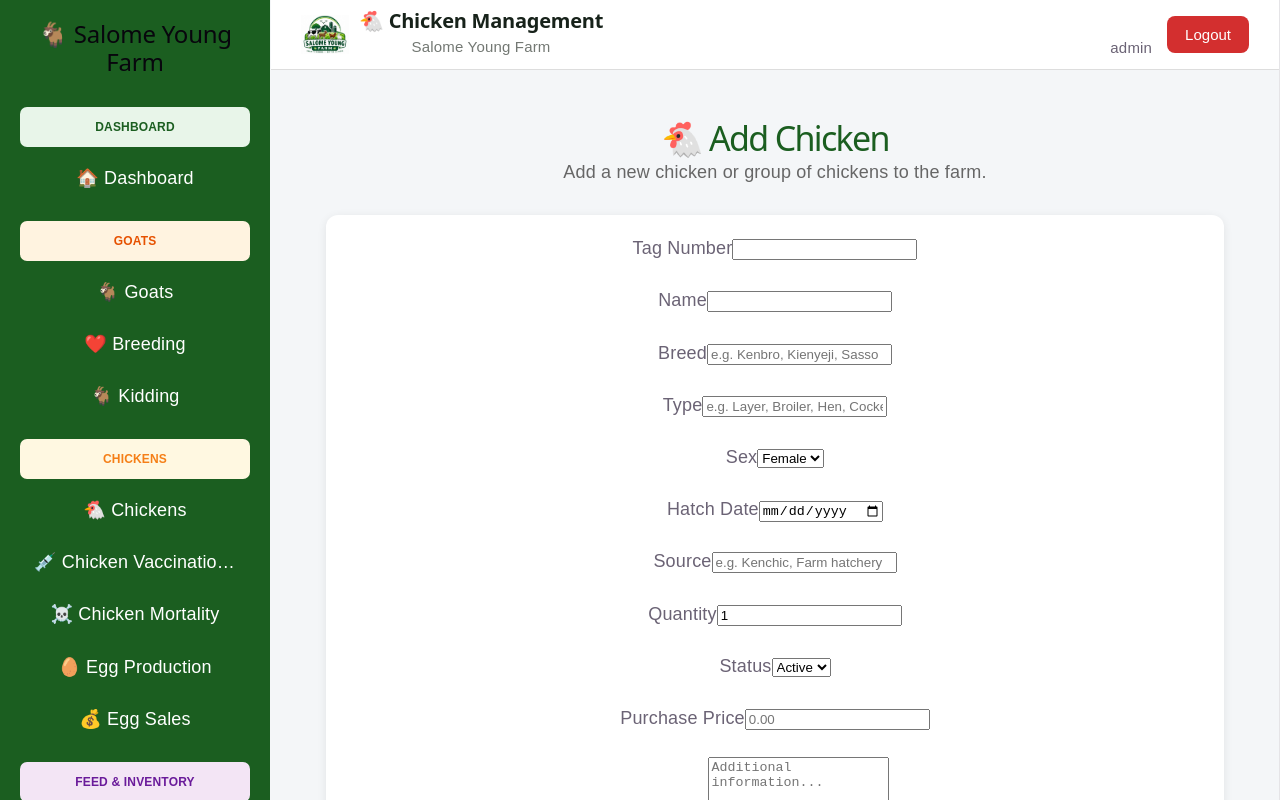
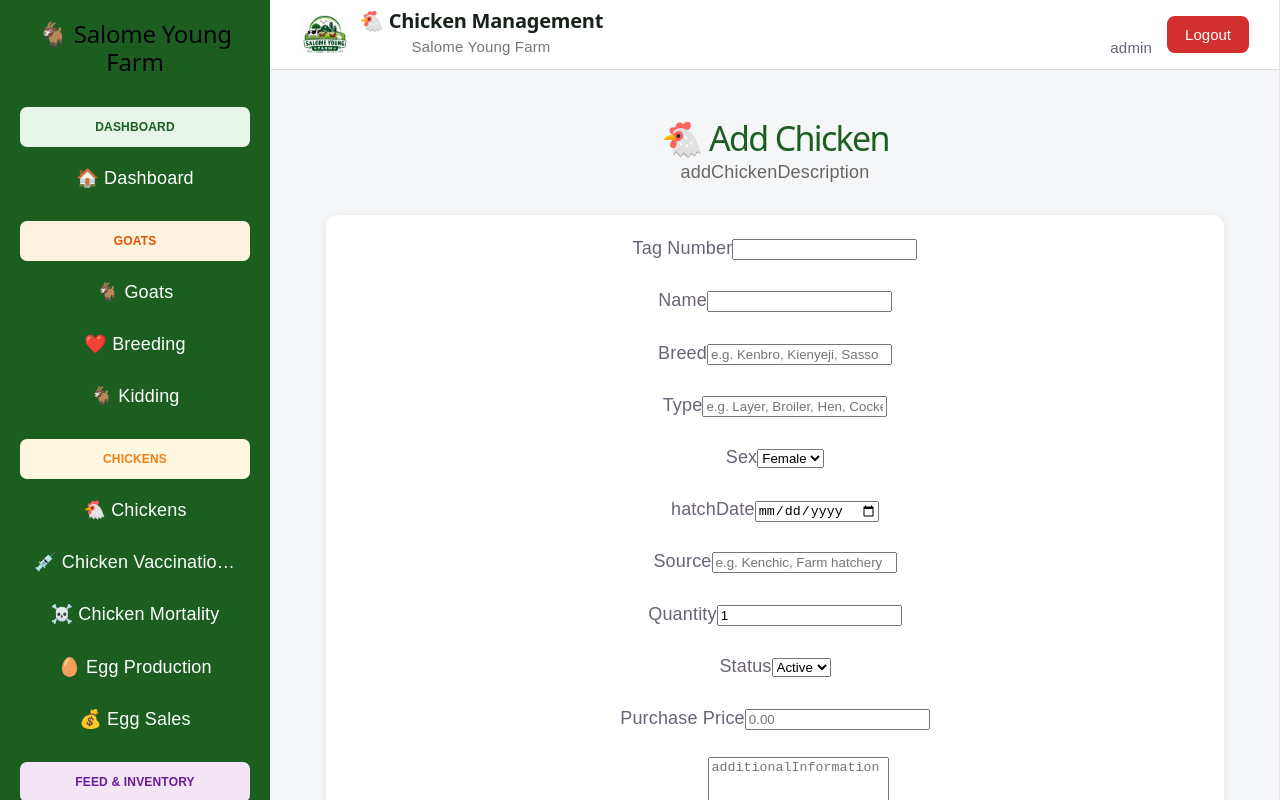
Before and after one commit to benksalome-arch/SalomeYoungFarm, a React app in the folder frontend/: page /chickens/add in a window 1280 px wide. Shown: the top 800 px of the page. Built offline with nearby package versions, Linux system fonts and the light colour scheme; no server answers; sample sign-in values are in the browser's storage; the HTML template or start-up script is replaced by a standard one.

Commit message:
Translate add chicken page

```diff
--- a/frontend/src/pages/AddChicken.jsx
+++ b/frontend/src/pages/AddChicken.jsx
@@ -1,8 +1,10 @@
 import API_URL from "../api";
 import { useState } from "react";
 import { useNavigate, Link } from "react-router-dom";
+import { useLanguage } from "../context/LanguageContext";
 
 function AddChicken() {
+  const { t } = useLanguage();
   const navigate = useNavigate();
 
   const [formData, setFormData] = useState({
@@ -56,7 +58,7 @@ function AddChicken() {
       }
     } catch (err) {
       console.error(err);
-      alert("Failed to save chicken.");
+      alert(t("failedSaveChicken"));
     }
   }
 
@@ -64,8 +66,8 @@ function AddChicken() {
     <div className="page">
 
       <div className="page-header">
-        <h1>🐔 Add Chicken</h1>
-        <p>Add a new chicken or group of chickens to the farm.</p>
+        <h1>🐔 {t("addChicken")}</h1>
+        <p>{t("addChickenDescription")}</p>
       </div>
 
       <div className="card">
@@ -95,7 +97,7 @@ function AddChicken() {
           <br />
           <br />
 
-          <label>Breed</label>
+          <label>{t("breed")}</label>
           <input
             type="text"
             name="breed"
@@ -133,7 +135,7 @@ function AddChicken() {
           <br />
           <br />
 
-          <label>Hatch Date</label>
+          <label>{t("hatchDate")}</label>
           <input
             type="date"
             name="hatch_date"
@@ -197,13 +199,13 @@ function AddChicken() {
           <br />
           <br />
 
-          <label>Notes</label>
+          <label>{t("notes")}</label>
           <textarea
             name="notes"
             rows="4"
             value={formData.notes}
             onChange={handleChange}
-            placeholder="Additional information..."
+            placeholder={t("additionalInformation")}
           />
 
           <br />
@@ -211,11 +213,11 @@ function AddChicken() {
 
           <div style={{ display: "flex", gap: "10px" }}>
             <button className="button" type="submit">
-              💾 Save
+              💾 {t("save")}
             </button>
 
             <Link className="button" to="/chickens">
-              Cancel
+              {t("cancel")}
             </Link>
           </div>
 
```
